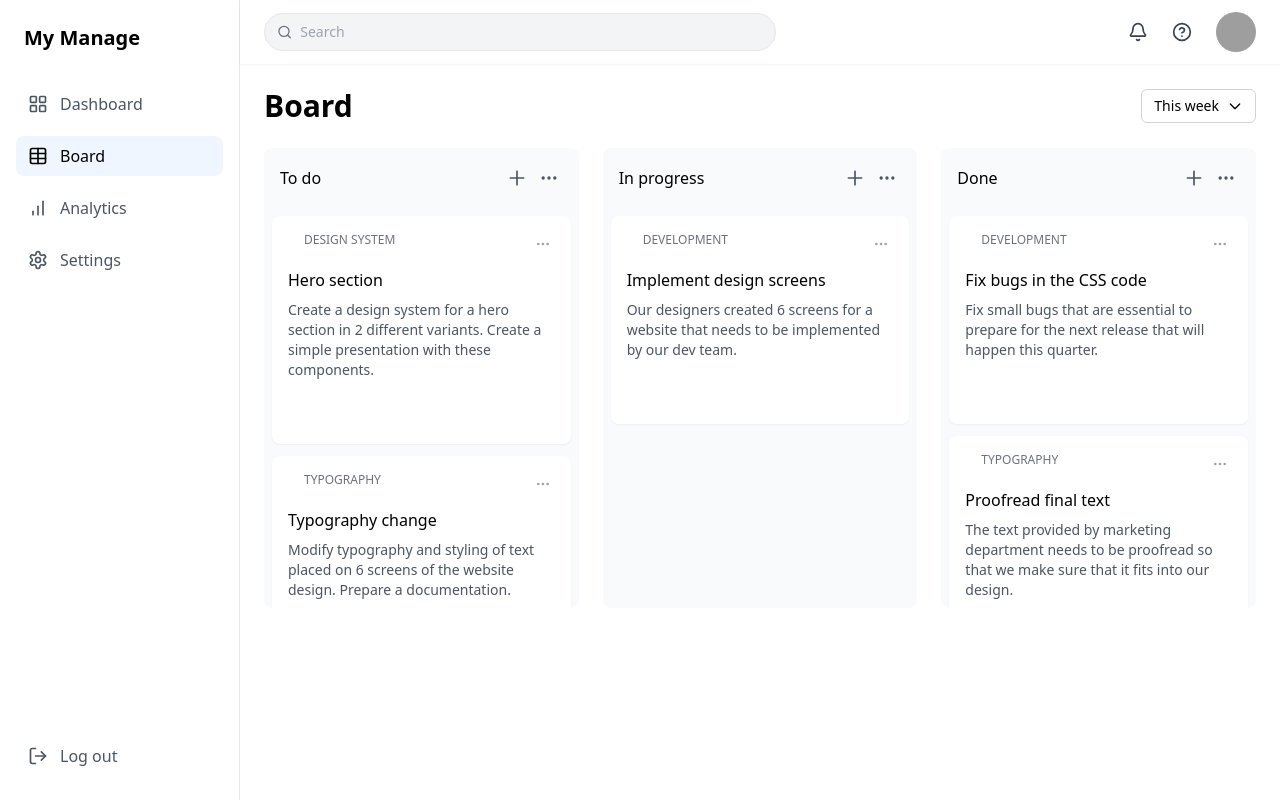
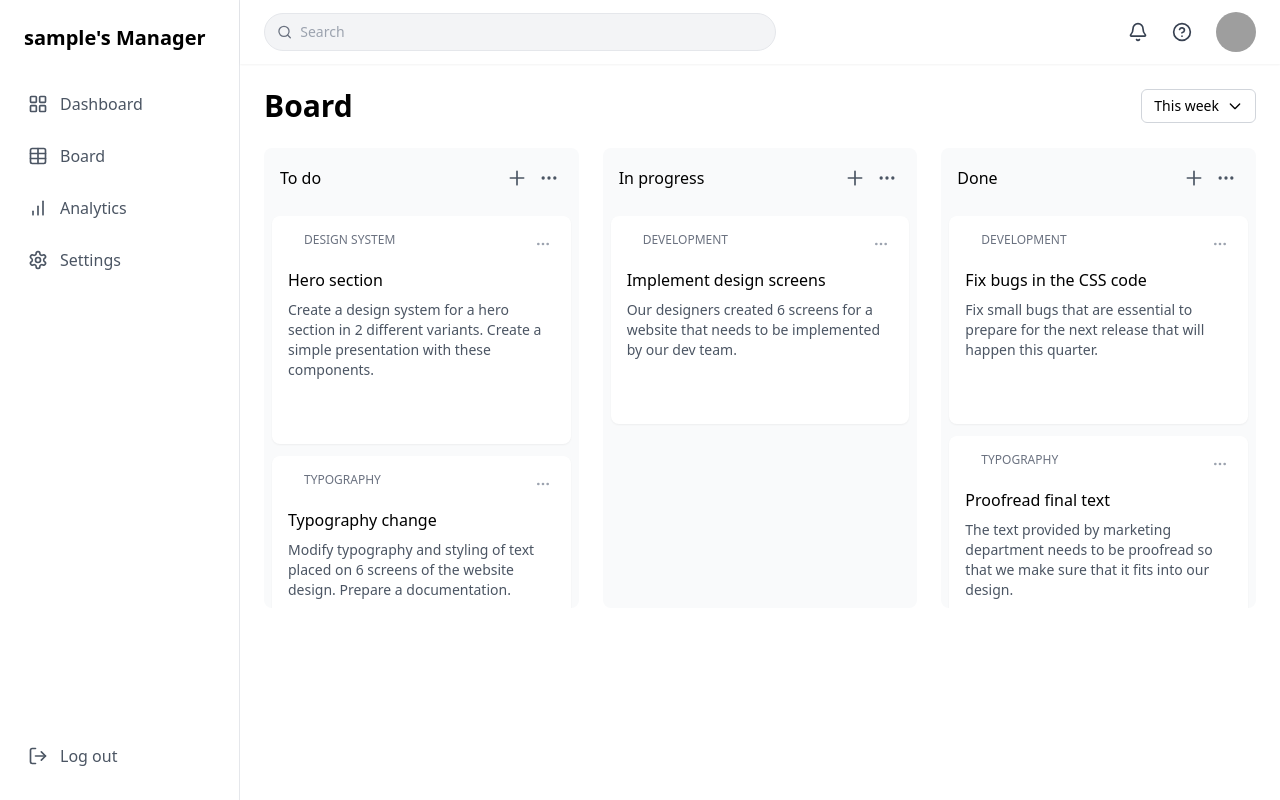
Before and after one commit to hediye-ersan/taskmanager-frontend, a React (Vite) app: page /dashboard in a window 1280 px wide. Built offline with nearby package versions, Linux system fonts and the light colour scheme; sample sign-in values are in the browser's storage; grey boxes are pictures that could not be loaded.

Commit message:
dsahboard ve Log out kısımlarını dinamik hale getirir.

```diff
--- a/src/components/Sidebar.jsx
+++ b/src/components/Sidebar.jsx
@@ -1,29 +1,65 @@
 // src/components/Sidebar.jsx
 
 import { LayoutGrid, Table, BarChart, Settings, LogOut } from "lucide-react";
+import { useHistory } from "react-router-dom";
+import { useEffect, useState } from "react";
 
-const Sidebar = () => {
+const Sidebar = ({ onLogout, onNavigate }) => {
+  const history = useHistory();
+  const [username, setUsername] = useState("");
+
+  useEffect(() => {
+    const storedUsername = localStorage.getItem("username");
+    if (storedUsername) {
+      setUsername(storedUsername); // Kullanıcı adını state'e kaydet
+    }
+  }, []);
+
+  const handleLogout = () => {
+    localStorage.removeItem("token"); // Token'ı sil
+    localStorage.removeItem("username"); // Kullanıcı adını sil
+    if (onLogout) {
+      onLogout(); // App.js'deki isAuthenticated durumunu günceller
+    }
+    history.push("/auth"); // Kullanıcıyı giriş sayfasına yönlendir
+  };
+
   return (
     <aside className="w-60 h-screen bg-white border-r flex flex-col py-6 px-4">
       <div className="flex-1 overflow-y-auto">
-        <h1 className="text-xl font-bold mb-8 px-2">My Manage</h1>
+        <h1 className="text-xl font-bold mb-8 px-2">
+          {username ? `${username}'s Manager` : "My Manager"}
+        </h1>
         <nav className="flex flex-col gap-3">
-          <NavItem icon={<LayoutGrid size={20} />} text="Dashboard" />
-          <NavItem icon={<Table size={20} />} text="Board" active />
+          <NavItem
+            icon={<LayoutGrid size={20} />}
+            text="Dashboard"
+            onClick={() => onNavigate("Dashboard")}
+          />
+          <NavItem
+            icon={<Table size={20} />}
+            text="Board"
+            onClick={() => onNavigate("Board")}
+          />
           <NavItem icon={<BarChart size={20} />} text="Analytics" />
           <NavItem icon={<Settings size={20} />} text="Settings" />
         </nav>
       </div>
 
       <div className="mt-auto">
-        <NavItem icon={<LogOut size={20} />} text="Log out" />
+        <NavItem
+          icon={<LogOut size={20} />}
+          text="Log out"
+          onClick={handleLogout}
+        />
       </div>
     </aside>
   );
 };
 
-const NavItem = ({ icon, text, active }) => (
+const NavItem = ({ icon, text, active, onClick }) => (
   <div
+    onClick={onClick}
     className={`flex items-center gap-3 px-3 py-2 rounded-lg cursor-pointer transition-colors
     ${active ? "bg-blue-50 text-black font-medium" : "text-gray-600 hover:bg-gray-100"}`}
   >
```
